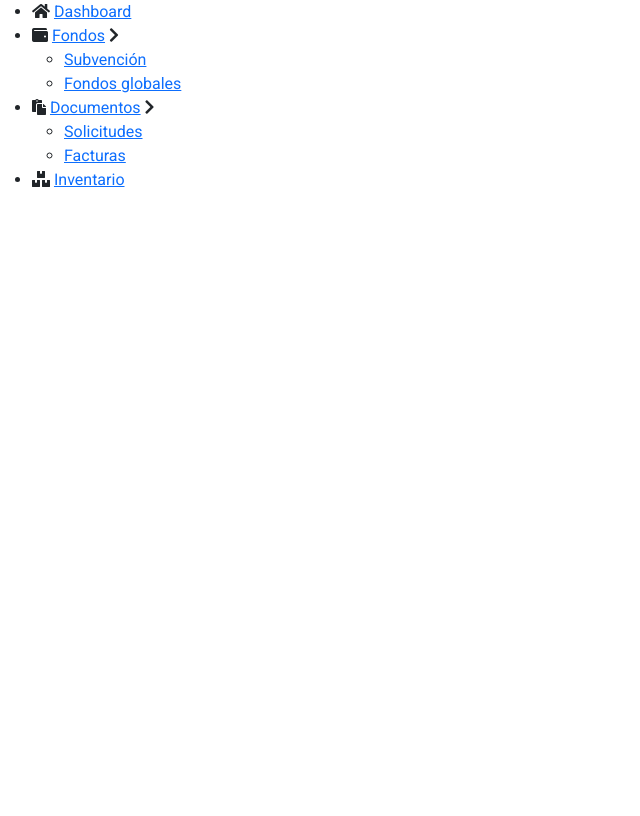
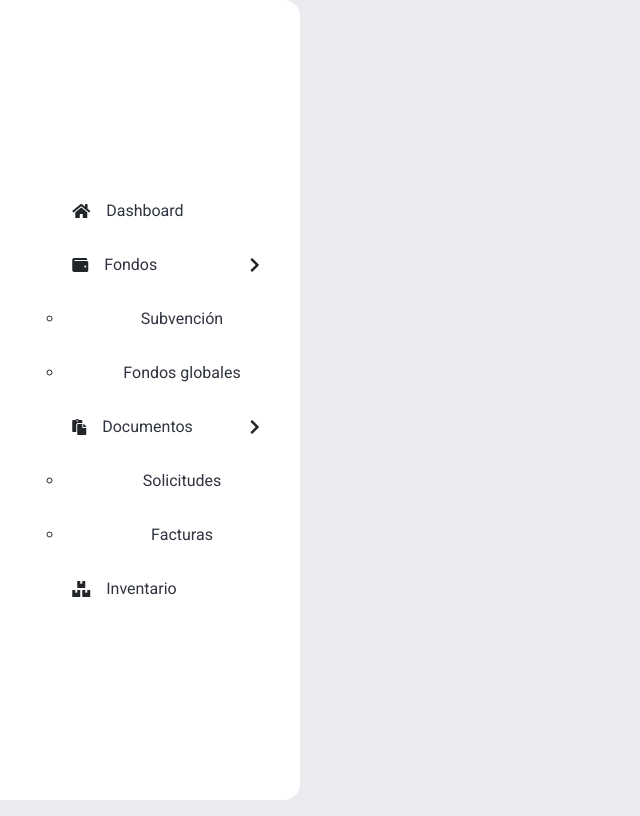
Before and after one commit to M-sandoval-93/fondoslvl, a PHP site: template view/home.php in a window 1280 px wide. Shown: the whole page, without its empty margins (0-640 px from the left). Before the commit the page ends 187 px from the top, so only its background shows below. Run offline with PHP 8.4, Linux system fonts and the light colour scheme; the template is opened without the code that fills it, so the values that code supplies are empty; the visitor is signed in with stand-in values (Sample User, id 1).

Commit message:
refactoring navbar house

```diff
--- a/src/css/main.css
+++ b/src/css/main.css
@@ -32,13 +32,81 @@
 * {
     padding: 0;
     margin: 0;
-    box-sizing: border-box;
+    box-sizing: border-box !important;
     font-family: 'Roboto', sans-serif;
 }
 
-/* body {
+body {
     background-color: var(--main-color);
-} */
+}
+
+.nav {
+    width: 300px;
+}
+
+.nav__link {
+    color: var(--text-nav);
+    display: block;
+    padding: 15px 0 !important;
+    text-decoration: none;
+}
+
+.nav__link--inside:hover {
+    background-color: red;
+}
+
+.list {
+    width: 100%;
+    height: 100vh;
+    display: flex;
+    justify-content: center;
+    flex-direction: column;
+    border-radius: 0 16px 16px 0;
+    -webkit-border-radius: 0 16px 16px 0;
+    -moz-border-radius: 0 16px 16px 0;
+    -ms-border-radius: 0 16px 16px 0;
+    -o-border-radius: 0 16px 16px 0;
+    background-color: white;
+}
+
+.list__item {
+    list-style: none;
+    width: 100%;
+    text-align: center;
+    /* overflow: hidden; */
+}
+
+.list__item--click {
+    cursor: pointer;
+}
+
+.list__button {
+    display: flex;
+    align-items: center;
+    gap: 1em;
+    width: 70%;
+    margin: 0 auto;
+}
+
+.list__arrow {
+    margin-left: auto;
+}
+
+
+
+
+
+
+
+
+
+
+
+
+
+
+
+/* respaldo */
 
 /* .nav {
     width: 350px;
--- a/view/home.php
+++ b/view/home.php
@@ -10,7 +10,7 @@
     <!-- icons -->
     <link rel="stylesheet" href="./src/pluggin/Fontawesome-5.15.4/css/all.min.css">
 
-    <link rel="stylesheet" href="./src/css/normalize.css">
+    <!-- <link rel="stylesheet" href="./src/css/normalize.css"> -->
     <link rel="stylesheet" href="./src/pluggin/Bootstrap-5.0.2/css/bootstrap.min.css">
     <link rel="stylesheet" href="./src/pluggin/SweetAlert2/sweetalert2.min.css">
     <link rel="stylesheet" href="./src/css/main.css?v=<?php echo $_SESSION['version']; ?>">
@@ -46,10 +46,10 @@
 
                 <ul class="list__show">
                     <li class="list__inside">
-                        <a href="#" class="nav__link-nav__link--inside">Subvención</a>
+                        <a href="#" class="nav__link nav__link--inside">Subvención</a>
                     </li>
                     <li class="list__inside">
-                        <a href="#" class="nav__link-nav__link--inside">Fondos globales</a>
+                        <a href="#" class="nav__link nav__link--inside">Fondos globales</a>
                     </li>
                 </ul>
             </li>
@@ -63,10 +63,10 @@
 
                 <ul class="list__show">
                     <li class="list__inside">
-                        <a href="#" class="nav__link-nav__link--inside">Solicitudes</a>
+                        <a href="#" class="nav__link nav__link--inside">Solicitudes</a>
                     </li>
                     <li class="list__inside">
-                        <a href="#" class="nav__link-nav__link--inside">Facturas</a>
+                        <a href="#" class="nav__link nav__link--inside">Facturas</a>
                     </li>
                 </ul>
             </li>
```
